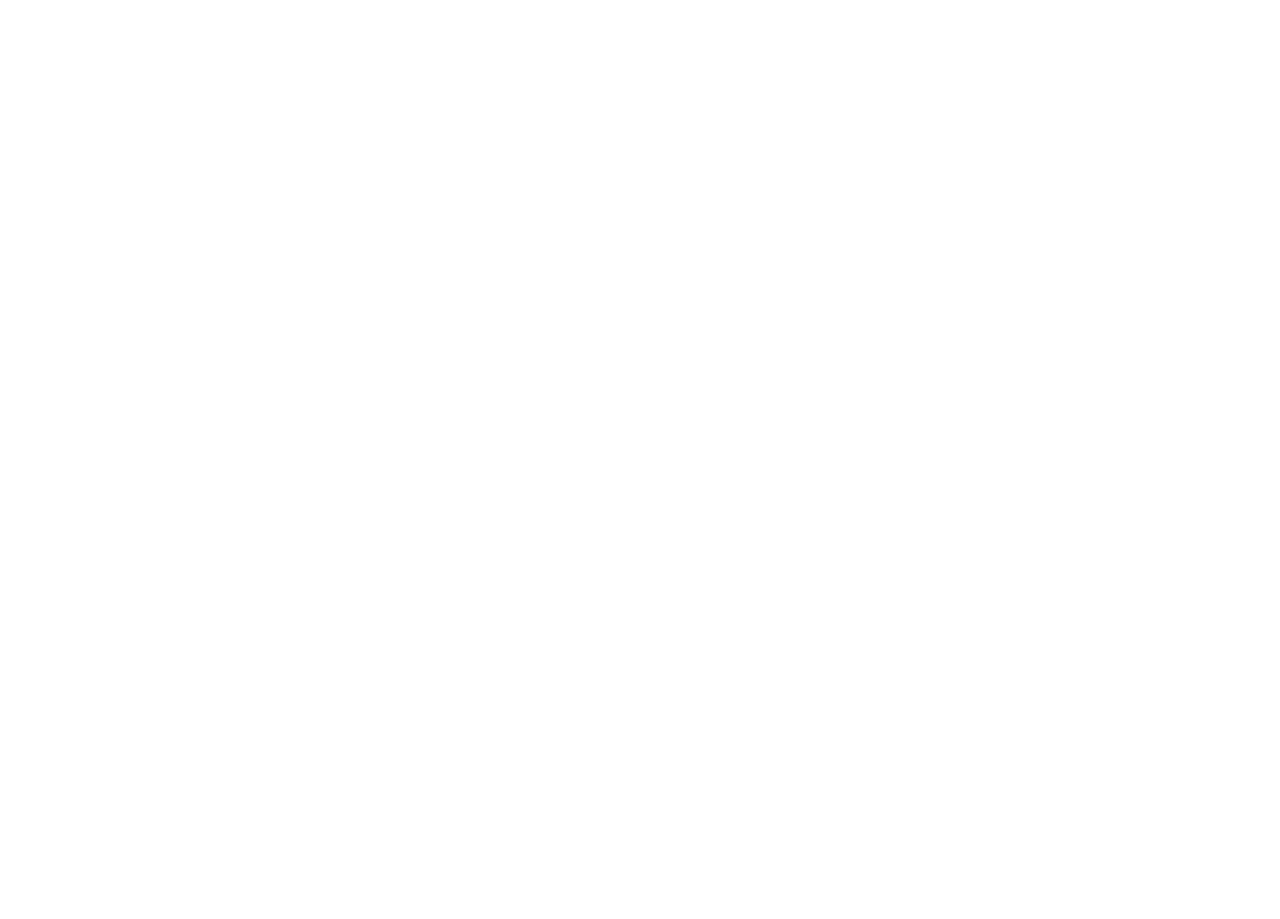
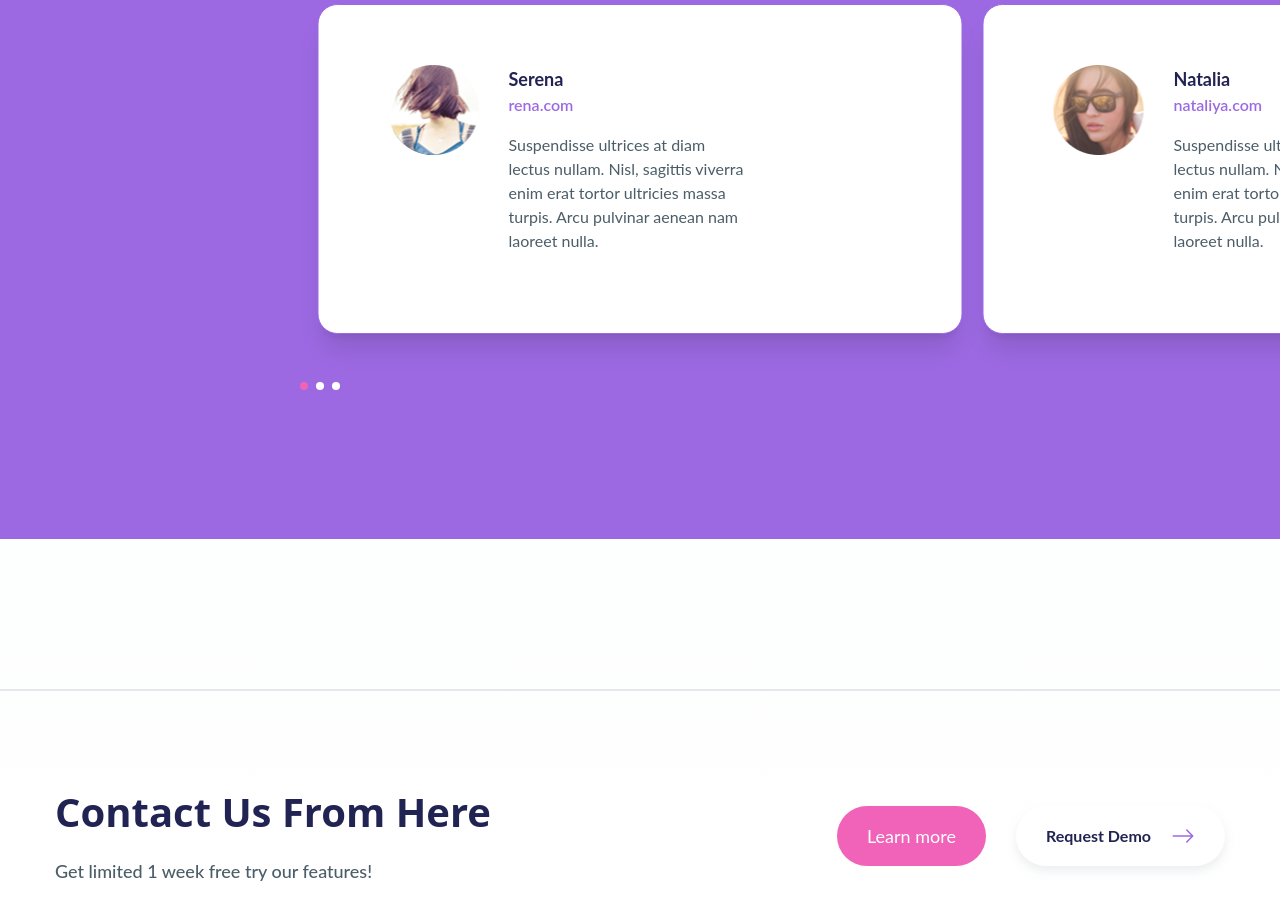
Before and after one commit to YoussefEmad6/landing, a React (Create React App) app: page / in a window 1280 px wide. Shown: the part 3140-4059 px from the top of the page. Before the commit the page ends 2879 px from the top, so only its background shows below. Built offline with nearby package versions, Linux system fonts and the light colour scheme.

Commit message:
add contact section and testimonial

```diff
--- a/package.json
+++ b/package.json
@@ -11,6 +11,7 @@
     "react-dom": "^18.2.0",
     "react-icons": "^4.7.1",
     "react-scripts": "5.0.1",
+    "swiper": "^9.0.3",
     "web-vitals": "^2.1.4"
   },
   "scripts": {
--- a/src/App.js
+++ b/src/App.js
@@ -6,6 +6,8 @@
 import Hero from "./components/Hero";
 import About from "./components/About";
 import Features from "./components/Features";
+import Testimonials from "./components/Testimonials";
+import CtaSection from "./components/CtaSection";
 function App() {
   Aos.init({
     duration: 800,
@@ -16,6 +18,8 @@
       <Hero />
       <About />
       <Features />
+      <Testimonials />
+      <CtaSection />
     </div>
   );
 }
--- /dev/null
+++ b/src/components/CtaSection.js
@@ -0,0 +1,49 @@
+import React from 'react';
+
+// import cta data
+import { ctaData } from '../data';
+
+// import icons
+import { BsArrowRight } from 'react-icons/bs';
+
+const CtaSection = () => {
+  // destructure cta data
+  const { title, subtitle, btnText1, btnText2 } = ctaData;
+  return (
+    <section className='my-[75px] xl:my-[150px] border-t-2' data-aos='fade-up'>
+      <div className='container mx-auto'>
+        <div className='flex flex-col xl:flex-row justify-between items-center'>
+          {/* text */}
+          <div className='py-12 xl:py-24 text-center xl:text-left'>
+            <h2 className='h2 mb-5' data-aos='fade-up' data-aos-delay='300'>
+              {title}
+            </h2>
+            <p className='lead' data-aos='fade-up'>
+              {subtitle}
+            </p>
+          </div>
+          {/* buttons */}
+          <div className='flex flex-col xl:flex-row gap-y-4 gap-x-[30px]'>
+            <button
+              className='btn btn-secondary'
+              data-aos='fade-up'
+              data-aos-delay='300'
+            >
+              {btnText1}
+            </button>
+            <button
+              className='btn btn-quaternary flex items-center gap-x-[20px] group'
+              data-aos='fade-up'
+              data-aos-delay='400'
+            >
+              {btnText2}
+              <BsArrowRight className='text-2xl text-accent-primary group-hover:text-white transition' />
+            </button>
+          </div>
+        </div>
+      </div>
+    </section>
+  );
+};
+
+export default CtaSection;
--- /dev/null
+++ b/src/components/TestimonialSlider.js
@@ -0,0 +1,54 @@
+import React from "react";
+
+// import testimonials data
+import { testimonialsData } from "../data";
+
+// import swiper react components
+import { Swiper, SwiperSlide } from "swiper/react";
+
+// import swiper styles
+import "swiper/css";
+import "swiper/css/pagination";
+import "../slider.css";
+
+// import required modules
+import { Pagination } from "swiper";
+const TestimonialSlider = () => {
+  return (
+    <Swiper
+      slidesPerView={"auto"}
+      centeredSlides={true}
+      spaceBetween={20}
+      pagination={{
+        clickable: true,
+      }}
+      modules={[Pagination]}
+      className="mySwiper"
+    >
+      {testimonialsData.map((slide, index) => {
+        // destructure slide
+        const { image, message, name, web } = slide;
+        return (
+          // slide
+          <SwiperSlide
+            key={index}
+            className="bg-white rounded-[20px] border border-accent-primary xl:max-w-[645px] max-h-[330px] min-[0] pt-[60px] px-[35px] xl:px-[70px] pb-[50px] shadow-xl !flex items-start gap-x-[30px]"
+          >
+            {/* avatar image */}
+            <img src={image} alt="gg" />
+            {/* text */}
+            <div>
+              <div className="text-lg text-primary font-bold">{name}</div>
+              <div className="mb-4 font-semibold text-accent-primary">
+                {web}
+              </div>
+              <p className="max-w-[240px]">{message}</p>
+            </div>
+          </SwiperSlide>
+        );
+      })}
+    </Swiper>
+  );
+};
+
+export default TestimonialSlider;
--- /dev/null
+++ b/src/components/Testimonials.js
@@ -0,0 +1,27 @@
+import React from "react";
+
+// import components
+import TestimonialSlider from "../components/TestimonialSlider";
+
+const Testimonials = () => {
+  return (
+    <section className="relative">
+      <div className="container-fluid mx-auto">
+        <div
+          className="bg-accent-primary min-h-[600px]"
+          data-aos="fade-up"
+          data-aos-offset="300"
+        >
+          <div className="flex flex-col justify-center px-2 xl:px-0 h-[800px]">
+            <h2 className="h2 text-white text-center mb-[80px]">
+              Testimonials
+            </h2>
+            <TestimonialSlider />
+          </div>
+        </div>
+      </div>
+    </section>
+  );
+};
+
+export default Testimonials;
--- a/src/slider.css
+++ b/src/slider.css
@@ -12,3 +12,7 @@
 .swiper-pagination-bullet-active {
   background-color: #f063b8 !important;
 }
+.youssef {
+  display: flex;
+  align-items: flex-start;
+}
```
Also changed, not shown: 1 other file (tests, documents, lock files or other folders).
